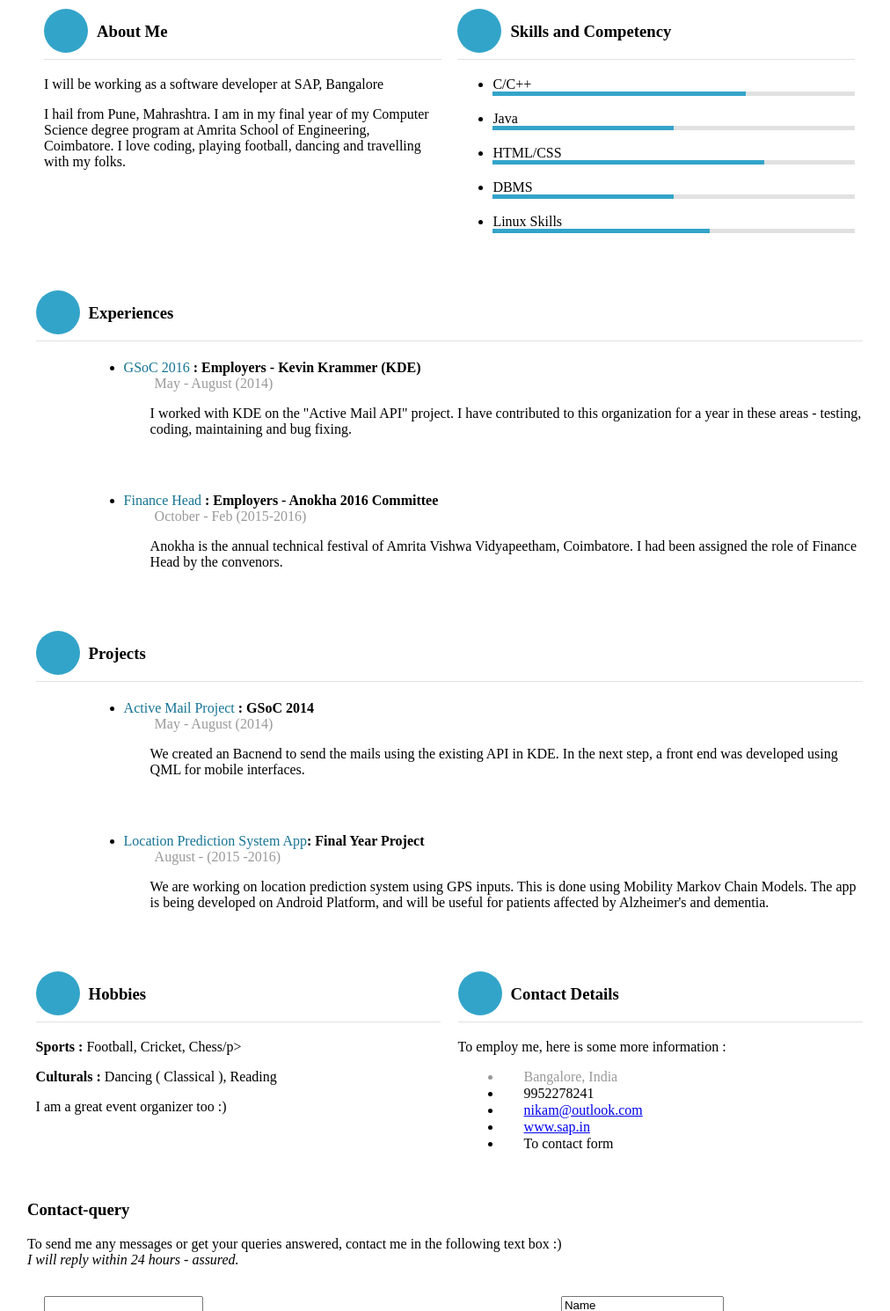
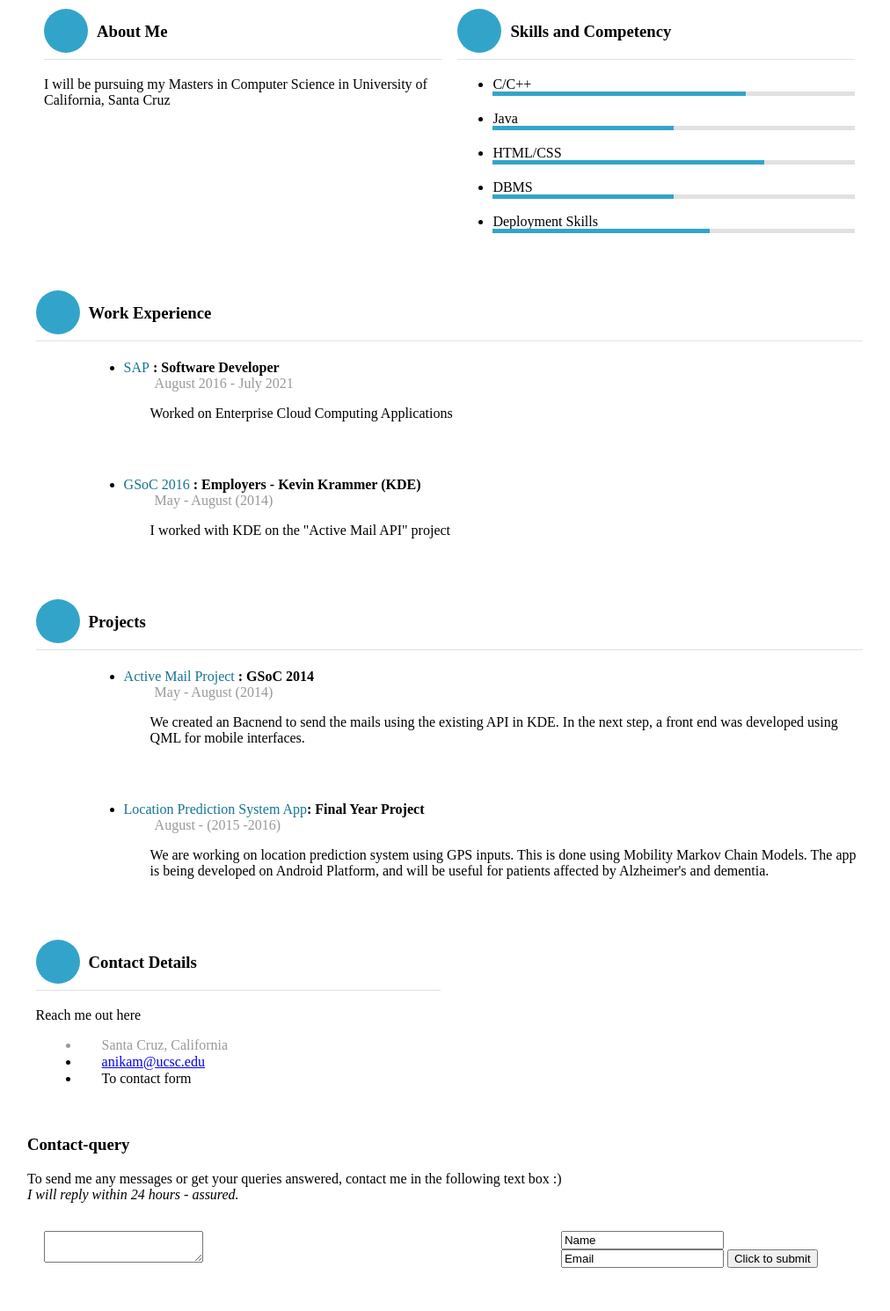
Before and after one commit to nikam/nikam.github.io, a plain HTML site: page index.html in a window 1280 px wide. Shown: the part 320-1810 px from the top of the page at 88% size, without its empty margins (129-1141 px from the left). After the commit the page ends 1777 px from the top, so only its background shows below. Drawn offline with Linux system fonts and the light colour scheme.

Commit message:
Update index.html

```diff
--- a/index.html
+++ b/index.html
@@ -46,38 +46,39 @@
 			<!-- A propos -->
 			<div class="grid_8 apropos">
 				<h3>About Me</h3>
-				<p>I will be working as a software developer at SAP, Bangalore</p>
-				<p> I hail from Pune, Mahrashtra. I am in my final year of my Computer Science degree program at Amrita School of Engineering, Coimbatore. I love coding, playing football, dancing and travelling with my folks.  </p>
+				<p>I will be pursuing my Masters in Computer Science in University of California, Santa Cruz</p>
 			</div>
 
 			<!-- Compétences -->
 			<div class="grid_8 competences">
 				<h3>Skills and Competency</h3>
 				<ul class="barres">
-					<li data-skills="70">C/C++<span style="width: 70%;"></span></li>
-					<li data-skills="50">Java<span style="width: 50%;"></span></li>
+					<li data-skills="50">C/C++<span style="width: 70%;"></span></li>
+					<li data-skills="70">Java<span style="width: 50%;"></span></li>
 					<li data-skills="75">HTML/CSS<span style="width: 75%;"></span></li>
 					<li data-skills="50">DBMS<span style="width: 50%;"></span></li>
-					<li data-skills="60">Linux Skills<span style="width: 60%;"></span></li>
+					<li data-skills="60">Deployment Skills<span style="width: 60%;"></span></li>
 				</ul>
 			</div>
 		</div>
 
 			<!-- Expériences -->
 			<div class="grid_16 experiences">
-				<h3>Experiences</h3>
+				<h3>Work Experience</h3>
 				<ul>
+					<li>
+						<h4><strong>SAP</strong> : Software Developer</h4>
+						<span class="dates"> August 2016 - July 2021</span>
+						<p> Worked on Enterprise Cloud Computing Applications</p>
+					</li>
+
 					<li>
 						<h4><strong>GSoC 2016</strong> : Employers - Kevin Krammer (KDE)</h4>
 
 						<span class="dates">May - August (2014)</span>
-						<p>I worked with KDE on the "Active Mail API" project. I have contributed to this organization for a year in these areas - testing, coding, maintaining and bug fixing.</p>
+						<p>I worked with KDE on the "Active Mail API" project</p>
 					</li>
-					<li>
-						<h4><strong>Finance Head</strong> : Employers - Anokha 2016 Committee</h4>
-						<span class="dates"> October - Feb (2015-2016)</span>
-						<p> Anokha is the annual technical festival of Amrita Vishwa Vidyapeetham, Coimbatore. I had been assigned the role of Finance Head by the convenors.</p>
-					</li>
+
 				</ul>
 			</div>
 
@@ -98,23 +99,13 @@
 				</ul>
 			</div>
 
-			<!-- Loisirs -->
-			<div class="grid_8 loisirs">
-				<h3>Hobbies</h3>
-				<p><strong>Sports :</strong> Football, Cricket, Chess/p>
-				<p><strong>Culturals :</strong> Dancing ( Classical ), Reading</p>
-				<p>I am a great event organizer too :)</p>
-			</div>
-
 			<!-- Contact -->
 			<div class="grid_8 contact">
 				<h3>Contact Details</h3>
-				<p>To employ me, here is some more information :</p>
+				<p>Reach me out here</p>
 				<ul>
-					<li class="lieu">Bangalore, India</li>
-					<li class="phone">9952278241</li>
-					<li class="mail"><a href="mailto:nikam@outlook.com">nikam@outlook.com</a></li>
-					<li class="site"><a href="http://www.sap.in/">www.sap.in</a></li>
+					<li class="lieu">Santa Cruz, California</li>
+					<li class="mail"><a href="mailto:anikam@ucsc.edu">anikam@ucsc.edu</a></li>
 					<li class="form"><a class="toContactForm">To contact form</a></li>
 
 				</ul>
```
